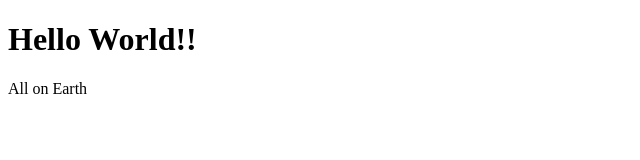
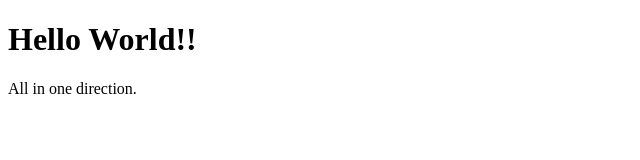
Before and after one commit to nileshmhaiskar2007/rep010418, a plain HTML site: page index.html in a window 1280 px wide. Shown: the full height of the page, 0-640 px from the left. Drawn offline with Linux system fonts and the light colour scheme.

Commit message:
Added a new line for feature

```diff
--- a/index.html
+++ b/index.html
@@ -6,6 +6,6 @@
 	</head>
 	<body>
 		<h1>Hello World!!</h1>
-		<p>All on Earth</p>
+		All in one direction.
 	</body>
 </html>
```
